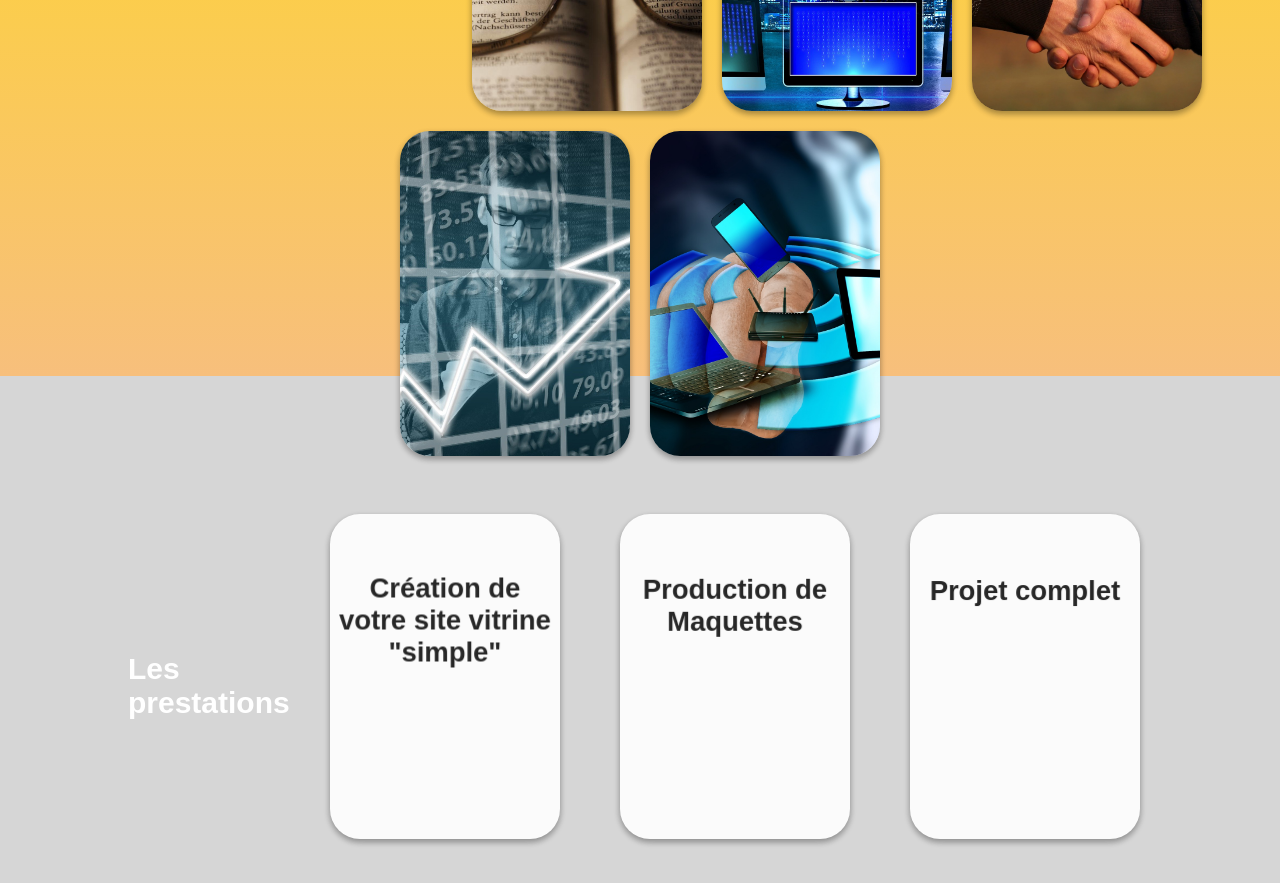
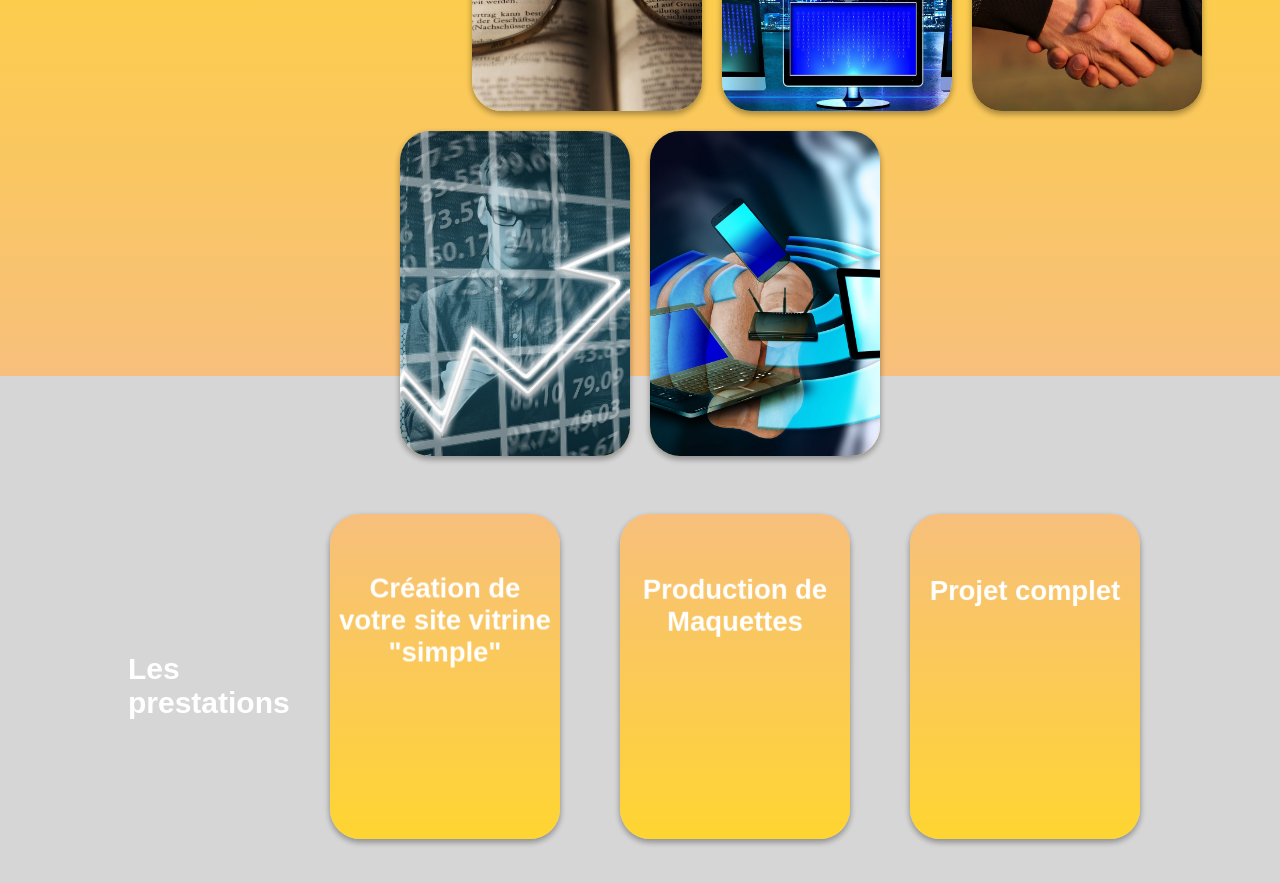
Before and after one commit to melaniemdm/mdmDevopment, a React (Create React App) app: page / in a window 1280 px wide. Shown: the part 1180-2063 px from the top of the page. Built offline with nearby package versions, Linux system fonts and the light colour scheme.

Commit message:
fix(css) color card & txt

```diff
--- a/src/components/Prestations/style.scss
+++ b/src/components/Prestations/style.scss
@@ -29,23 +29,17 @@ body {
   width: 230px;
   height: 325px;
   box-shadow: 0 3px 6px rgba(0,0,0,0.16), 0 3px 6px rgba(0,0,0,0.23);
+  background: linear-gradient(rgba(247, 191, 124), rgba(254, 213, 49));
   position: relative;
   perspective: 1000px;
   transform: perspective(1000px) translateY(0);
   transform-style: preserve-3d;
   transition: transform $animation-speed-fast ease-in-out;
 
-  &.dark{
-    background-color: $dark;
-    color: $light;
-      }
 
-  &.light{
-    background-color: $light;
-    color: $dark;
     .purchase-button{
       border: 1px solid rgba(247, 191, 124);
-    }
+
   }
 }
 
@@ -71,7 +65,7 @@ body {
   }
 }
 .titleh2{
-    color: wi;
+    color: white;
     font-weight: bold;
     font-size:1.8vw;
    width:80%;
@@ -115,7 +109,7 @@ h2{
        margin-top: -20px;
 }
 .purchase-button-container{
-  color: rgba(247, 191, 124);
+  color: white;
   position: absolute;
   display: flex;
   justify-content: center;
@@ -136,17 +130,7 @@ h2{
     font-size: 1.2rem;
     transition: background-color .25s ease, color .25s ease;
     cursor: pointer;
-
-    &.light:hover{
-      background-color: indianred;
-      color: $light;
-    }
-
-    &.dark:hover{
-      background-color: indianred;
-      color: $dark;
-    }
-  }
+      }
 }
 
 .details-text{
@@ -156,14 +140,14 @@ h2{
   align-items: center;
   text-align: center;
   flex-direction: column;
-  color: #858585;
+  color: white;
   font-size: .75rem;
 }
 
 small{
   font-size: .75rem;
   font-weight: 100;
-  color: #858585;
+  color: white;
 }
 
 
```
